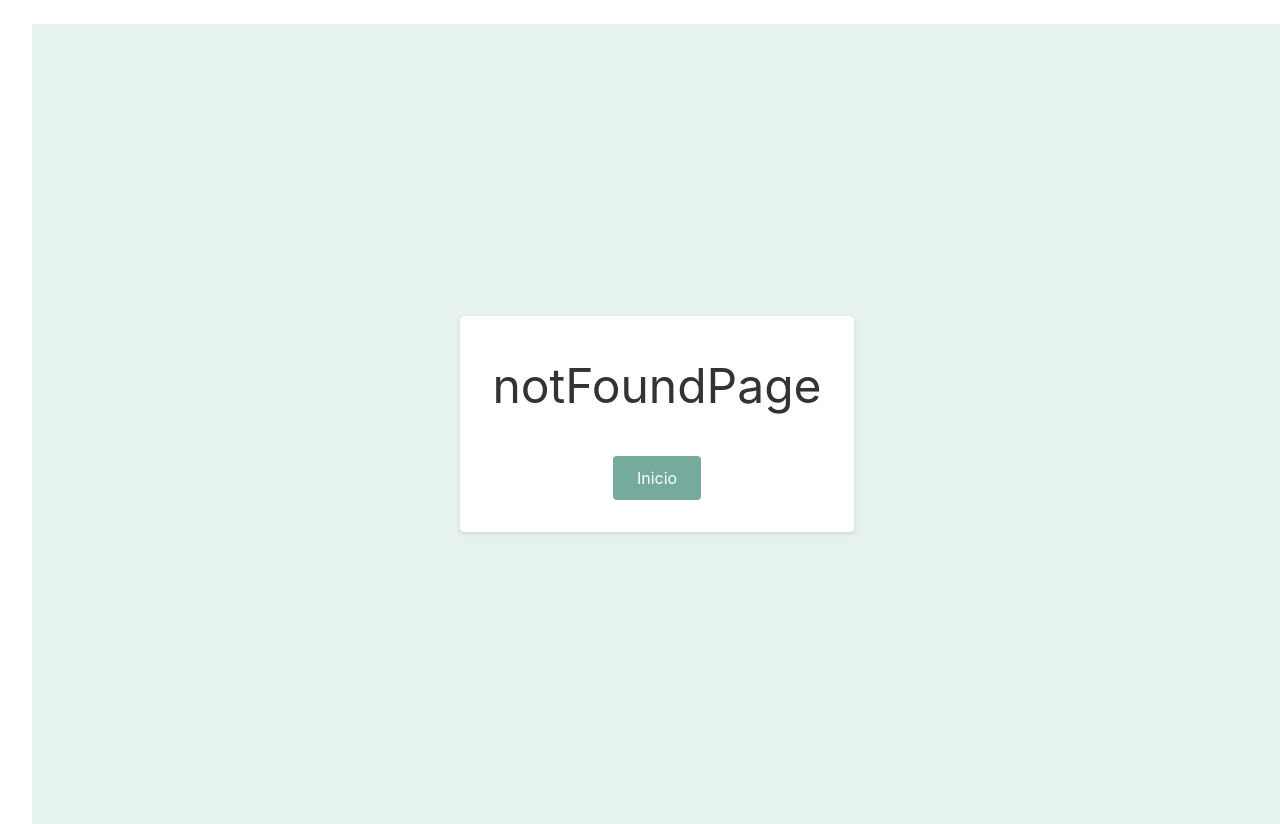
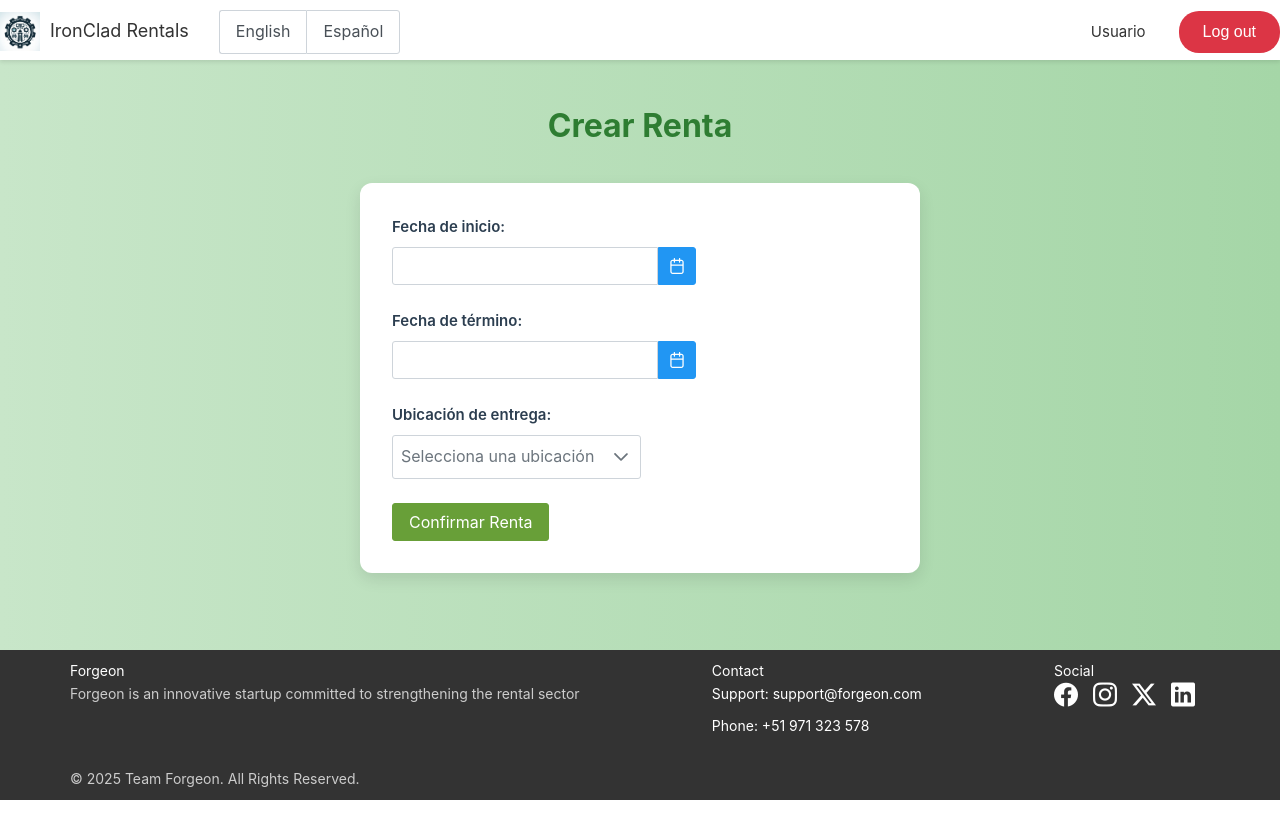
Before and after one commit to G1-UPC-PRE-1ASI0657-2501-Forgeon/FrontEnd_IronCladRentals, a Vue app: page /rent/1 in a window 1280 px wide. After the commit the page ends 800 px from the top, so only its background shows below. Built offline with nearby package versions, Linux system fonts and the light colour scheme; data requests are answered from the project's data file.

Commit message:
feat: added rent pages

```diff
--- a/server/db.json
+++ b/server/db.json
@@ -234,6 +234,11 @@
       "id": "e3cb7265-3a18-42dc-8f68-06ff791932c0",
       "name": "HolaCompany",
       "ruc": "8753571345"
+    },
+    {
+      "id": "ebb71a85-15be-4eef-abc2-817244801789",
+      "name": "Hola",
+      "ruc": "4789753"
     }
   ],
   "vehicles": [
@@ -276,6 +281,42 @@
       "rental_status": "active",
       "user_id": "7bcb",
       "vehicle_id": "6d4f"
+    },
+    {
+      "id": "93b7",
+      "vehicle_id": null,
+      "user_id": null,
+      "location_id": "a6f2",
+      "start_date": "2025-06-03T05:00:00.000Z",
+      "end_date": "2025-06-25T05:00:00.000Z",
+      "rental_status": "pendiente"
+    },
+    {
+      "id": "aabd",
+      "vehicle_id": null,
+      "user_id": null,
+      "location_id": "a6f2",
+      "start_date": "2025-06-03T05:00:00.000Z",
+      "end_date": "2025-06-30T05:00:00.000Z",
+      "rental_status": "pendiente"
+    },
+    {
+      "id": "0067",
+      "vehicle_id": null,
+      "user_id": null,
+      "location_id": "a6f2",
+      "start_date": "2025-06-09T05:00:00.000Z",
+      "end_date": "2025-06-11T05:00:00.000Z",
+      "rental_status": "pendiente"
+    },
+    {
+      "id": "b442",
+      "vehicle_id": "6ee9",
+      "user_id": "1c57",
+      "location_id": "a6f2",
+      "start_date": "2025-07-01T05:00:00.000Z",
+      "end_date": "2025-07-15T05:00:00.000Z",
+      "rental_status": "pendiente"
     }
   ],
   "pricings": [
--- a/src/pages/the-rent-creation.page.vue
+++ b/src/pages/the-rent-creation.page.vue
@@ -0,0 +1,226 @@
+<template>
+  <div class="rent-creation">
+    <TheHeaderSession />
+    <div class="content">
+      <h1 class="title">Crear Renta</h1>
+
+      <div class="form-container">
+        <div class="form-group">
+          <label>Fecha de inicio:</label>
+          <Calendar v-model="rental.start_date" dateFormat="yy-mm-dd" showIcon />
+        </div>
+
+        <div class="form-group">
+          <label>Fecha de término:</label>
+          <Calendar v-model="rental.end_date" dateFormat="yy-mm-dd" showIcon />
+        </div>
+
+        <div class="form-group">
+          <label>Ubicación de entrega:</label>
+          <Dropdown
+              v-model="rental.location_id"
+              :options="locations"
+              optionLabel="label"
+              optionValue="id"
+              placeholder="Selecciona una ubicación"
+              class="w-full"
+          />
+        </div>
+
+        <div v-if="errorMessage" class="error-message">
+          {{ errorMessage }}
+        </div>
+
+        <Button
+            label="Confirmar Renta"
+            class="p-button-success mt-4 w-full"
+            @click="validateAndCreateRental"
+        />
+      </div>
+    </div>
+    <TheFooter />
+  </div>
+</template>
+
+<script>
+import { ref, onMounted } from "vue";
+import { useRoute, useRouter } from "vue-router";
+import Calendar from "primevue/calendar";
+import Dropdown from "primevue/dropdown";
+import Button from "primevue/button";
+
+import TheHeaderSession from "@/components/elements/the-header-session.component.vue";
+import TheFooter from "@/components/elements/the-footer.component.vue";
+
+import rentalApiService from "@/shared/services/rental-api.service.js";
+import locationApiService from "@/shared/services/location-api.service.js";
+
+export default {
+  components: {
+    Calendar,
+    Dropdown,
+    Button,
+    TheHeaderSession,
+    TheFooter,
+  },
+  setup() {
+    const route = useRoute();
+    const router = useRouter();
+
+    const rental = ref({
+      vehicle_id: null,
+      user_id: null,
+      location_id: null,
+      start_date: null,
+      end_date: null,
+      rental_status: "pendiente",
+    });
+
+    const locations = ref([]);
+    const errorMessage = ref("");
+
+    const fetchLocations = async () => {
+      try {
+        const res = await locationApiService.getAll();
+        locations.value = res.data
+            .filter((loc) => loc.location_status === "active")
+            .map((loc) => ({
+              id: loc.id,
+              label: `${loc.city} - ${loc.address} (${loc.latitude}, ${loc.longitude})`,
+            }));
+      } catch (error) {
+        console.error("Error al obtener ubicaciones:", error);
+      }
+    };
+
+    const validateAndCreateRental = async () => {
+      // Validar y asignar vehicle_id desde la URL
+      const vehicleId = route.params.id;
+      if (!vehicleId) {
+        errorMessage.value = "No se encontró el ID del vehículo en la URL.";
+        return;
+      }
+      rental.value.vehicle_id = vehicleId;
+
+      // Validar y asignar user_id desde localStorage
+      const userId = localStorage.getItem("userId");
+      if (!userId) {
+        errorMessage.value = "No se encontró el ID del usuario en el localStorage.";
+        return;
+      }
+      rental.value.user_id = userId;
+
+      // Validar fechas
+      if (!rental.value.start_date || !rental.value.end_date) {
+        errorMessage.value = "Por favor, selecciona ambas fechas.";
+        return;
+      }
+
+      if (new Date(rental.value.start_date) >= new Date(rental.value.end_date)) {
+        errorMessage.value = "La fecha de inicio debe ser anterior a la fecha de término.";
+        return;
+      }
+
+      // Validar ubicación
+      if (!rental.value.location_id) {
+        errorMessage.value = "Por favor, selecciona una ubicación.";
+        return;
+      }
+
+      try {
+        await rentalApiService.create(rental.value);
+        alert("¡Renta creada con éxito!");
+        router.push("/search-vehicles");
+      } catch (error) {
+        console.error("Error al crear la renta:", error);
+        errorMessage.value = "Error al crear la renta. Intenta nuevamente.";
+      }
+    };
+
+    onMounted(fetchLocations);
+
+    return {
+      rental,
+      locations,
+      errorMessage,
+      validateAndCreateRental,
+    };
+  },
+};
+</script>
+
+<style scoped>
+.rent-creation {
+  background: linear-gradient(to right, #c8e6c9, #a5d6a7);
+  min-height: 100vh;
+  padding-top: 80px;
+  position: fixed;
+  bottom: 0;
+  left: 0;
+  right: 0;
+  z-index: 100;
+}
+
+.content {
+  max-width: 600px;
+  margin: 0 auto;
+  padding: 20px;
+
+}
+
+.title {
+  text-align: center;
+  font-size: 2rem;
+  font-weight: bold;
+  margin-bottom: 2rem;
+  color: #2e7d32;
+}
+
+.form-container {
+  background-color: #fff;
+  padding: 2rem;
+  border-radius: 12px;
+  box-shadow: 0 6px 16px rgba(0, 0, 0, 0.1);
+
+}
+
+.form-group {
+  margin-bottom: 1.5rem;
+}
+
+label {
+  font-weight: 600;
+  display: block;
+  margin-bottom: 0.5rem;
+}
+
+.error-message {
+  color: #d32f2f;
+  font-weight: bold;
+  margin-top: 1rem;
+  text-align: center;
+}
+
+header {
+  position: fixed;
+  top: 0;
+  left: 0;
+  right: 0;
+  z-index: 100;
+  height: 60px;
+  background-color: white;
+  box-shadow: 0 2px 4px rgba(0, 0, 0, 0.1);
+}
+
+footer {
+  background-color: #4f4d4d;
+  padding: 10px 0;
+  font-size: 14px;
+  color: #737373;
+  position: fixed;
+  bottom: 0;
+  left: 0;
+  right: 0;
+  z-index: 100;
+}
+</style>
--- a/src/pages/the-vehicle-details.vue
+++ b/src/pages/the-vehicle-details.vue
@@ -48,7 +48,13 @@
           <span class="value">{{ price }}</span>
         </div>
 
-        <Button label="Volver" class="p-button-secondary" @click="$router.push('/search-vehicles')" />
+        <Button label="Volver" class="p-button-secondary" @click="$router.push('/search-vehicles')">Regresar</button>
+
+        <router-link :to="`/rent/${vehicle.id}`">
+          <button class="p-button-secondary">
+            Rentar este vehículo
+          </button>
+        </router-link>
       </div>
     </div>
 
--- a/src/router.js
+++ b/src/router.js
@@ -11,6 +11,7 @@ import theVehicleDetails from "@/pages/the-vehicle-details.vue";
 import theUserConfig from "@/pages/the-user-config.vue";
 import thePricingPage from "@/pages/the-pricing.page.vue";
 import thePaymentsMethods from "@/pages/the-payments-methods.vue";
+import TheRentCreation from "@/pages/the-rent-creation.page.vue";
 
 
 const routes = [
@@ -27,7 +28,8 @@ const routes = [
     { path: '/vehicle/:id', component: theVehicleDetails },
     { path: '/user-config', component: theUserConfig },
     { path: '/:pathMatch(.*)*', component: thePageNotFoundPage },
-    { path: '/payment-methods', component: thePaymentsMethods }
+    { path: '/payment-methods', component: thePaymentsMethods },
+    { path: '/rent/:id', component: TheRentCreation }
 ]
 
 const router = createRouter({
--- /dev/null
+++ b/src/shared/services/location-api.service.js
@@ -0,0 +1,30 @@
+import api from "@/api/api.js";
+import axios from "axios";
+
+const http = axios.create({
+    baseURL:'http://localhost:3000'
+})
+
+export class locationApiService {
+    async getAll() {
+        return await http.get('locations')
+    }
+
+    async getById(id) {
+        return await http.get(`locations/`+id)
+    }
+
+    async create(body) {
+        return await http.post('locations', body)
+    }
+
+    async update(id, body) {
+        return await http.put(`locations/`+id, body)
+    }
+
+    async delete(id) {
+        return await http.delete(`locations/`+id)
+    }
+}
+
+export default new locationApiService;
```
